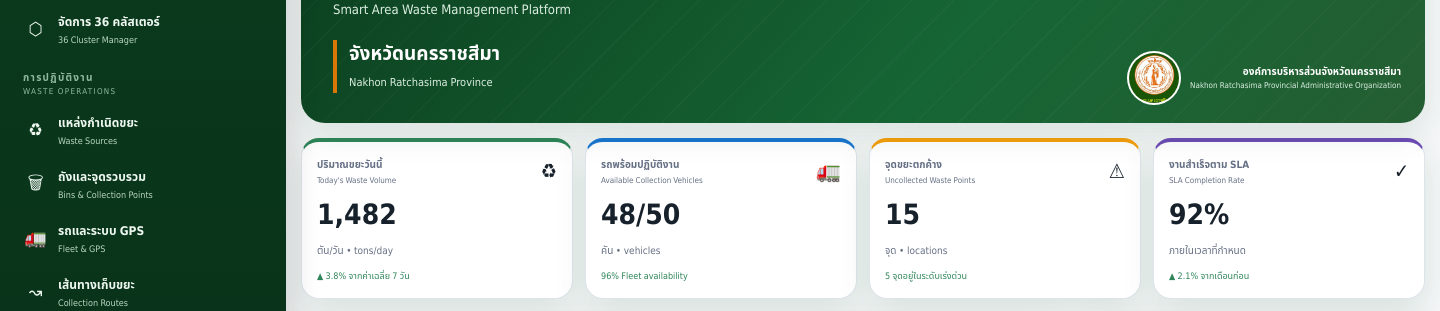
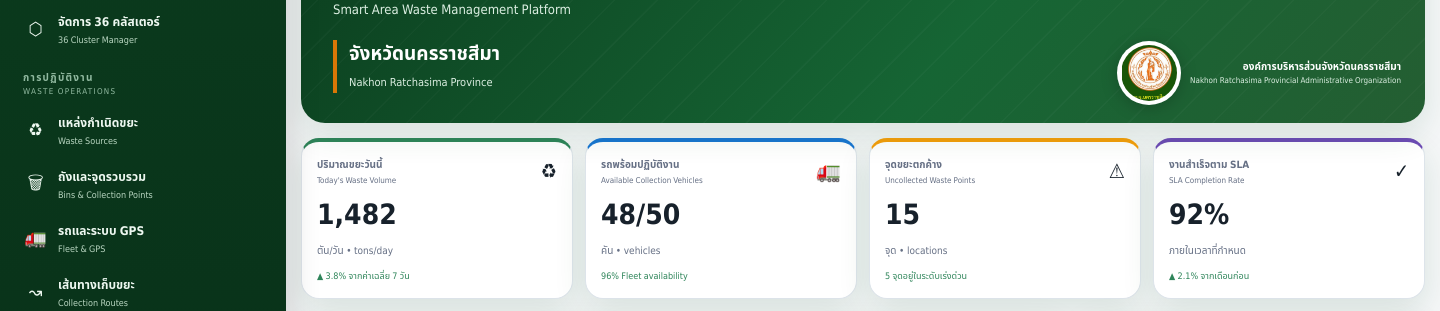
Before and after one commit to etechtelecom-prog/EAI-SWIS, an Electron app: page index-phase1-backup.html in a window 1440 px wide. Shown: the part 237-548 px from the top of the page. Drawn offline with nearby package versions, Linux system fonts and the light colour scheme.

Commit message:
Update components.css

```diff
--- a/css/components.css
+++ b/css/components.css
@@ -20,9 +20,8 @@
 .hero-summary div{min-width:92px;background:rgba(255,255,255,.12);border:1px solid rgba(255,255,255,.18);backdrop-filter:blur(8px);border-radius:15px;padding:10px;text-align:center}
 .hero-summary b{display:block;font-size:22px}.hero-summary span{display:block;font-size:10px}.hero-summary small{font-size:8px;color:#dcefe2}
 .agency-mark{position:absolute;right:24px;bottom:18px;z-index:3;display:flex;align-items:center;gap:9px;max-width:330px;text-align:right}
-.agency-mark img{width:54px;height:54px;border-radius:50%;object-fit:cover;border:2px solid rgba(255,255,255,.75);background:#fff}
+.agency-mark img{ width:64px;  height:64px;  border-radius:50%;  object-fit:contain;  object-position:center;  border:2px solid rgba(255,255,255,.85);  background:#fff;  padding:2px;  image-rendering:auto;  filter:drop-shadow(0 3px 8px rgba(0,0,0,.20));}
 .agency-mark b{display:block;font-size:10px}.agency-mark small{font-size:8px;color:#dcefe2}
-
 .kpi-grid{display:grid;grid-template-columns:repeat(4,minmax(0,1fr));gap:12px;margin-top:15px}
 .kpi-card,.panel{background:var(--surface);border:1px solid var(--line);border-radius:var(--radius);box-shadow:var(--shadow)}
 .kpi-card{padding:15px;min-height:125px;border-top:4px solid var(--accent)}
```
